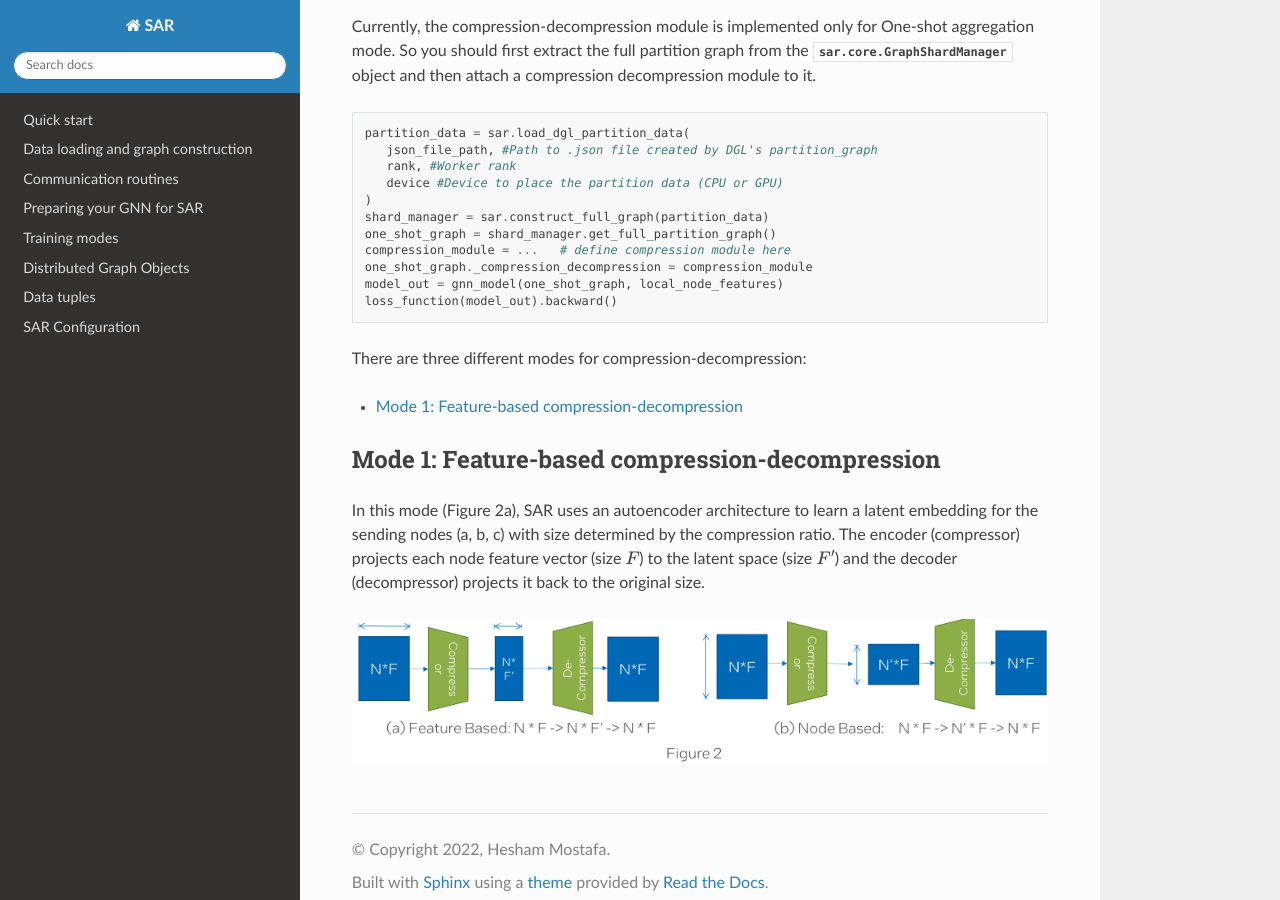
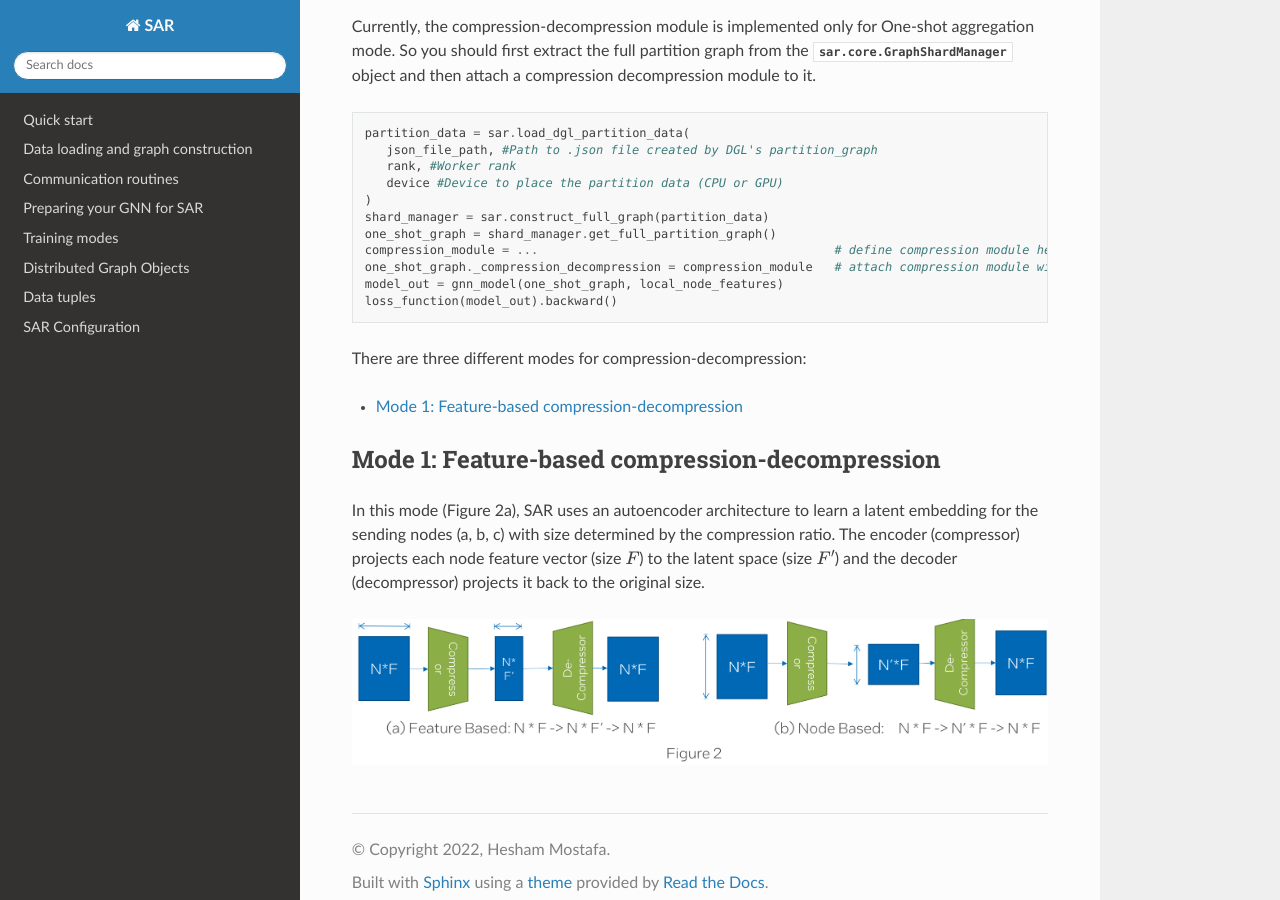
Before and after one commit to IntelLabs/SAR, a Sphinx documentation site: the page built from docs/source/sar_compression.rst, in a window 1280 px wide and 900 px high, scrolled down 545 px. Built offline with Sphinx 7.4.7 and the Read the Docs theme 2.0.0, drawn with Linux system fonts in a browser that asks for light colours.

```diff
--- a/docs/source/sar_compression.rst
+++ b/docs/source/sar_compression.rst
@@ -23,8 +23,8 @@
   )
   shard_manager = sar.construct_full_graph(partition_data)
   one_shot_graph = shard_manager.get_full_partition_graph()
-  compression_module = ...   # define compression module here
-  one_shot_graph._compression_decompression = compression_module
+  compression_module = ...                                         # define compression module here
+  one_shot_graph._compression_decompression = compression_module   # attach compression module with one shot graph
   model_out = gnn_model(one_shot_graph, local_node_features)
   loss_function(model_out).backward()
 
```
